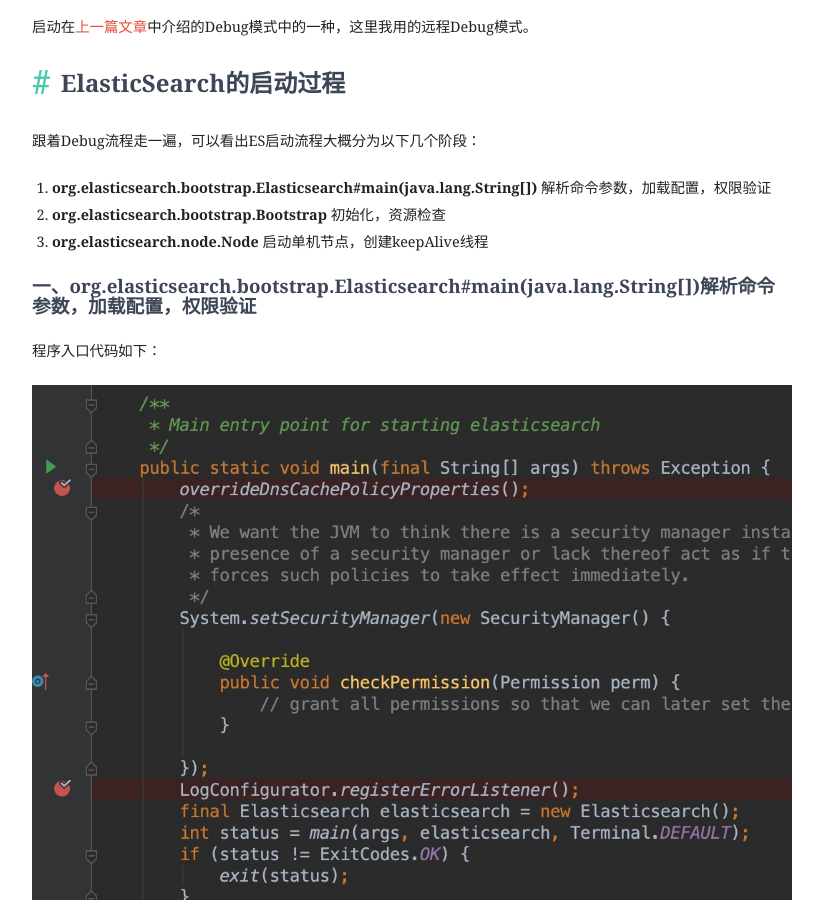
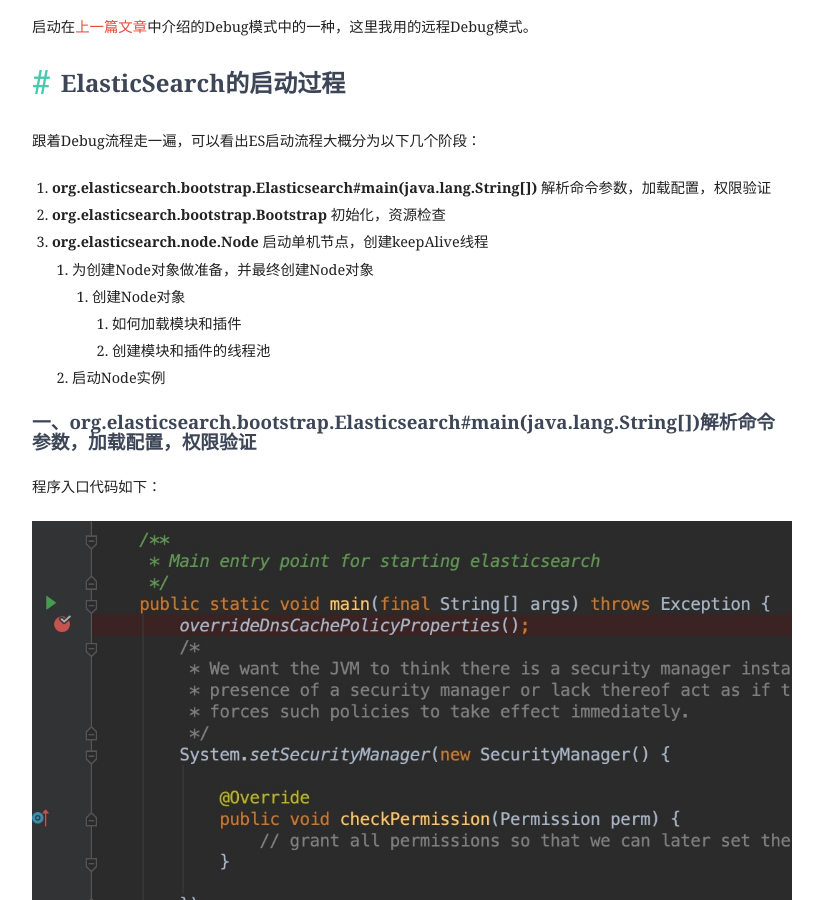
Before and after one commit to lanffy/lanffy.github.io, a Jekyll site: the page built from _posts/2019/2019-04-09-ElasticSearch-Start-Up-Process.md, in a window 1280 px wide and 900 px high, scrolled down 1169 px. Shown: the whole window, without its empty margins (228-1051 px from the left). Built offline with Jekyll 4.4.1, drawn with Linux system fonts in a browser that asks for light colours; nearby versions of some CDN libraries; comment, search, counter and statistics services are not loaded.

Commit message:
add post to learn elasticsearch startup

```diff
--- a/_posts/2019/2019-04-09-ElasticSearch-Start-Up-Process.md
+++ b/_posts/2019/2019-04-09-ElasticSearch-Start-Up-Process.md
@@ -29,6 +29,11 @@ author_name: R_Lanffy
 1. **org.elasticsearch.bootstrap.Elasticsearch#main(java.lang.String[])** 解析命令参数，加载配置，权限验证
 2. **org.elasticsearch.bootstrap.Bootstrap** 初始化，资源检查
 3. **org.elasticsearch.node.Node** 启动单机节点，创建keepAlive线程
+    1. 为创建Node对象做准备，并最终创建Node对象
+        1. 创建Node对象
+            1. 如何加载模块和插件
+            2. 创建模块和插件的线程池
+    2. 启动Node实例
 
 ### 一、**org.elasticsearch.bootstrap.Elasticsearch#main(java.lang.String[])**解析命令参数，加载配置，权限验证
 
```
